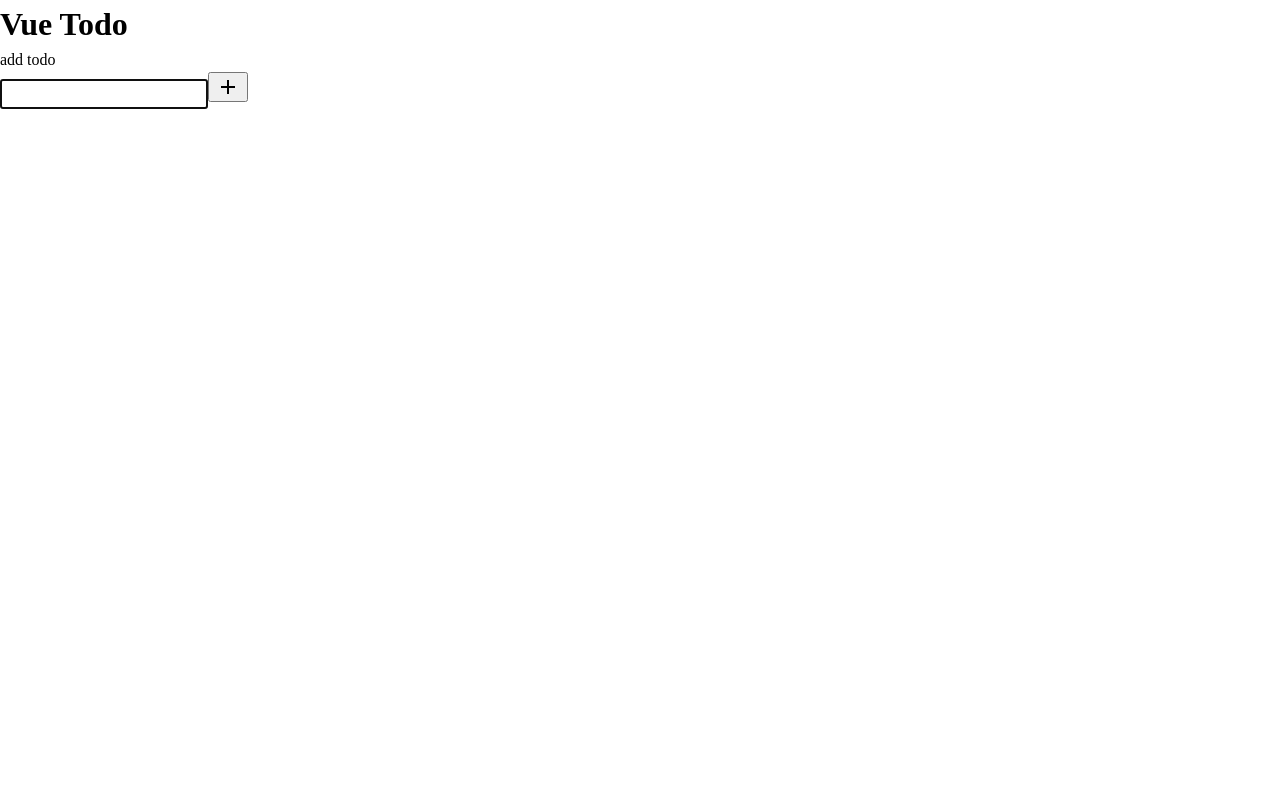
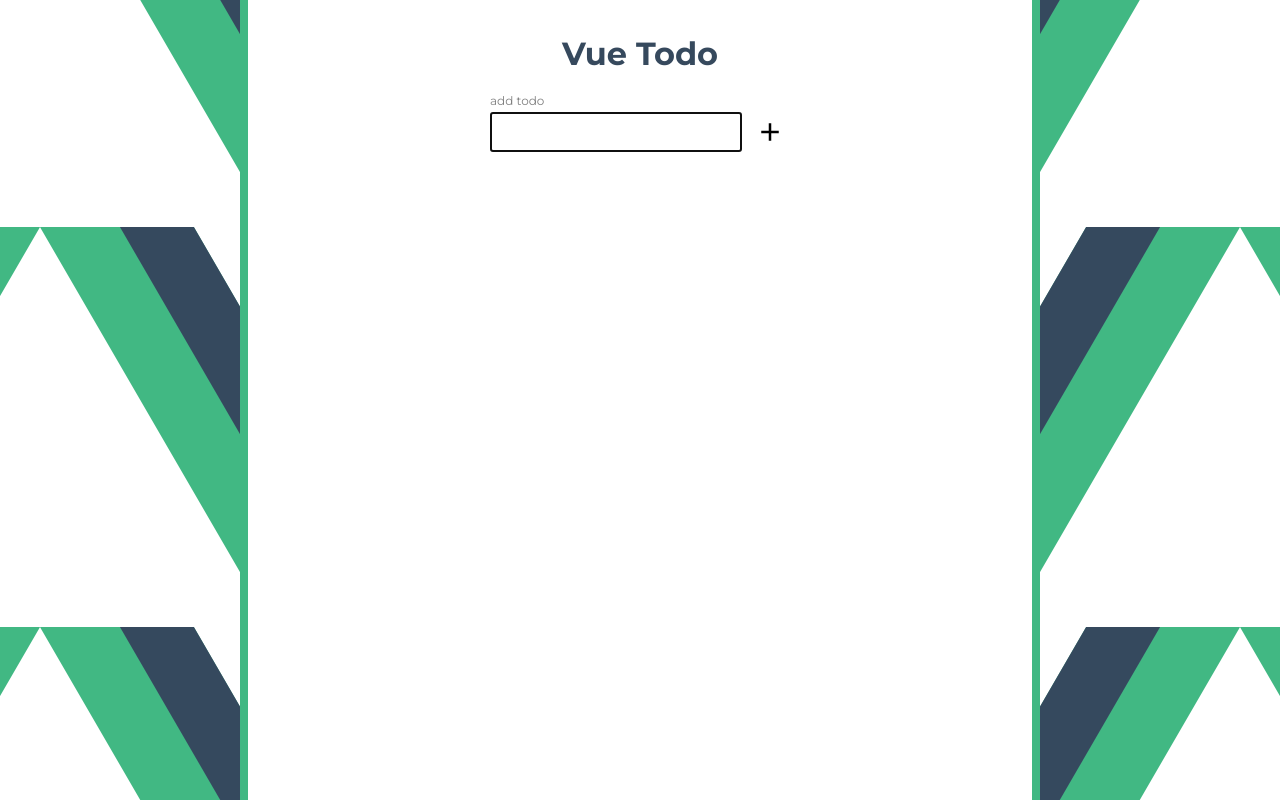
Before and after one commit to colebillys19/vue-todo, a Vue app: page / in a window 1280 px wide. Built offline with nearby package versions, Linux system fonts and the light colour scheme.

Commit message:
Style application.

```diff
--- a/public/body-styles.css
+++ b/public/body-styles.css
@@ -1,4 +1,5 @@
-/* body {
+body {
   background-image: url("logo.png");
   background-position: center;
-} */
+  position: relative;
+}
--- a/src/App/App.css
+++ b/src/App/App.css
@@ -1,3 +1,20 @@
-.temp {
-  background-color: transparent;
+* {
+  font-family: "Montserrat", sans-serif;
+  color: #36495d;
 }
+
+h1 {
+  margin-bottom: 10px;
+  text-align: center;
+}
+
+main {
+  background-color: #ffffff;
+  border-left: 8px solid #41b883;
+  border-right: 8px solid #41b883;
+  height: 100%;
+  margin: 0 auto;
+  min-height: 100vh;
+  padding: 30px 0 60px;
+  width: 800px;
+}
--- a/src/App/App.ts
+++ b/src/App/App.ts
@@ -31,7 +31,7 @@
       this.todoList.toggleStatus(id);
     },
     updateTask() {
-      if (this.editId) {
+      if (this.editInputValue) {
         this.todoList.updateTask(this.editInputValue, this.editId);
         this.editId = "";
         this.editInputValue = "";
--- a/src/components/EditDialog/EditDialog.css
+++ b/src/components/EditDialog/EditDialog.css
@@ -1,3 +1,56 @@
-.temp {
+dialog {
+  border-radius: 10px;
+  border: 0;
+  padding: 54px 30px;
+  position: relative;
+}
+
+.closeButton {
+  align-items: center;
   background-color: transparent;
+  border-radius: 50%;
+  border: 0;
+  display: flex;
+  justify-content: center;
+  padding: 0;
+  position: absolute;
+  right: 8px;
+  top: 8px;
 }
+
+.closeButton:hover {
+  background-color: #f0f0f0;
+  cursor: pointer;
+}
+
+.closeButton img {
+  height: 30px;
+  width: 30px;
+}
+
+.dialogContainer {
+  align-items: center;
+  /* animation-duration: 0.2s; */
+  /* animation-fill-mode: forwards; */
+  /* animation-name: fadeInOpacity; */
+  background-color: rgba(0, 0, 0, 0.5);
+  display: flex;
+  height: 100%;
+  left: 0;
+  min-height: 100vh;
+  /* opacity: 0; */
+  position: absolute;
+  top: 0;
+  width: 100vw;
+}
+
+/*
+@keyframes fadeInOpacity {
+  0% {
+    opacity: 0;
+  }
+  100% {
+    opacity: 1;
+  }
+}
+*/
--- a/src/components/EditDialog/EditDialog.html
+++ b/src/components/EditDialog/EditDialog.html
@@ -1,6 +1,6 @@
 <div @click="setEditId('')" class="dialogContainer">
   <dialog @click.stop="" open>
-    <button @click="setEditId('')">
+    <button @click="setEditId('')" class="closeButton">
       <img alt="close dialog" src="@/assets/close.svg" />
     </button>
     <TodoForm
--- a/src/components/EditDialog/EditDialog.ts
+++ b/src/components/EditDialog/EditDialog.ts
@@ -4,13 +4,18 @@
 export default defineComponent({
   name: "EditDialog",
   components: { TodoForm },
-  // methods: {
-  //   listenForEsc(e) {
-  //     if (e.which === 27) {
-  //       this.setEditId();
-  //     }
-  //   }
-  // },
+  methods: {
+    handleEsc(e: KeyboardEvent) {
+      if (e.key === "Escape") {
+        if (this.setEditId) {
+          this.setEditId("");
+        }
+      }
+    },
+  },
+  mounted() {
+    window.addEventListener("keydown", this.handleEsc);
+  },
   props: {
     editId: String,
     modelValue: String,
@@ -24,4 +29,7 @@
     });
     return { inputValue };
   },
+  unmounted() {
+    window.removeEventListener("keydown", this.handleEsc);
+  },
 });
--- a/src/components/TodoForm/TodoForm.css
+++ b/src/components/TodoForm/TodoForm.css
@@ -1,3 +1,41 @@
-.temp {
+div {
+  display: flex;
+}
+
+form {
+  margin: 0 auto;
+  text-align: left;
+  width: 300px;
+}
+
+input {
+  flex-grow: 1;
+  height: 40px;
+  padding: 0 10px;
+}
+
+label {
+  color: grey;
+  font-size: 12px;
+}
+
+.formButton {
+  align-items: center;
   background-color: transparent;
+  border: none;
+  display: flex;
+  justify-content: center;
+  margin-left: 8px;
+  padding: 0;
+  width: 40px;
 }
+
+.formButton:hover {
+  background-color: #f0f0f0;
+  cursor: pointer;
+}
+
+.formButton img {
+  height: 30px;
+  width: 30px;
+}
--- a/src/components/TodoForm/TodoForm.html
+++ b/src/components/TodoForm/TodoForm.html
@@ -1,4 +1,4 @@
-<form tabindex="-1">
+<form>
   <label for="name">{{ labelText }}</label>
   <div>
     <input
@@ -8,7 +8,11 @@
       type="text"
       v-model="inputValue"
     />
-    <button :tabindex="isEditing ? -1 : 0" @click.prevent="handleSubmit">
+    <button
+      :tabindex="isEditing ? -1 : 0"
+      @click.prevent="handleSubmit"
+      class="formButton"
+    >
       <img :alt="iconAlt" :src="iconSrc" />
     </button>
   </div>
--- a/src/components/TodoTable/TableRow/TableRow.css
+++ b/src/components/TodoTable/TableRow/TableRow.css
@@ -1,3 +1,66 @@
-.temp {
+td {
+  white-space: nowrap;
+}
+
+td:nth-of-type(1) {
+  padding-right: 12px;
+}
+
+td:nth-of-type(1),
+td:nth-of-type(4) {
+  padding: 0;
+  width: 42px;
+}
+
+td:nth-of-type(2) {
+  max-width: 520px;
+  overflow: hidden;
+  text-overflow: ellipsis;
+}
+
+td:nth-of-type(3) {
+  padding: 0;
+}
+
+td:nth-of-type(4) {
+  padding-left: 12px;
+}
+
+.greenText {
+  color: green;
+}
+
+.lineThroughText {
+  text-decoration: line-through;
+}
+
+.rowButton {
+  align-items: center;
   background-color: transparent;
+  border-radius: 50%;
+  border: 0;
+  display: flex;
+  height: 100%;
+  justify-content: center;
+  padding: 0;
+  width: 42px;
 }
+
+.rowButton:hover {
+  background-color: #f0f0f0;
+  cursor: pointer;
+}
+
+.statusButton {
+  background-color: transparent;
+  border: 0;
+  height: 100%;
+  padding: 0 12px;
+  text-align: left;
+  width: 100%;
+}
+
+.statusButton:hover {
+  background-color: #f0f0f0;
+  cursor: pointer;
+}
--- a/src/components/TodoTable/TableRow/TableRow.html
+++ b/src/components/TodoTable/TableRow/TableRow.html
@@ -1,6 +1,10 @@
 <tr>
   <td>
-    <button :tabindex="isEditing ? -1 : 0" @click="setEditId(id)">
+    <button
+      :tabindex="isEditing ? -1 : 0"
+      @click="setEditId(id)"
+      class="rowButton"
+    >
       <img alt="edit todo" src="@/assets/pencil.svg" />
     </button>
   </td>
@@ -8,14 +12,20 @@
   <td>
     <button
       :aria-label="isDone ? 'mark as todo' : 'mark as done'"
+      :class="isDone ? 'lineThroughText' : 'greenText'"
       :tabindex="isEditing ? -1 : 0"
       @click="toggleStatus(id)"
+      class="statusButton"
     >
       {{ isDone ? "done" : "todo" }}
     </button>
   </td>
   <td>
-    <button :tabindex="isEditing ? -1 : 0" @click="deleteTodo(id)">
+    <button
+      :tabindex="isEditing ? -1 : 0"
+      @click="deleteTodo(id)"
+      class="rowButton"
+    >
       <img alt="delete todo" src="@/assets/delete.svg" />
     </button>
   </td>
--- a/src/components/TodoTable/TodoTable.css
+++ b/src/components/TodoTable/TodoTable.css
@@ -1,3 +1,41 @@
-.temp {
-  background-color: transparent;
+table {
+  margin: 32px auto 0;
 }
+
+th,
+td {
+  height: 42px;
+  padding: 0 12px;
+  text-align: left;
+}
+
+td:nth-of-type(2),
+td:nth-of-type(3),
+th:nth-of-type(2),
+th:nth-of-type(3) {
+  border-left: 1px solid grey;
+  border-top: 1px solid grey;
+}
+
+td:nth-of-type(3),
+th:nth-of-type(3) {
+  border-right: 1px solid grey;
+}
+
+th:nth-of-type(2) {
+  width: 284px;
+}
+
+th:nth-of-type(3) {
+  width: 100px;
+}
+
+th:nth-of-type(2),
+th:nth-of-type(3) {
+  background-color: rgba(54, 73, 93, 0.1);
+}
+
+tr:last-of-type td:nth-of-type(2),
+tr:last-of-type td:nth-of-type(3) {
+  border-bottom: 1px solid grey;
+}
--- a/src/components/TodoTable/TodoTable.vue
+++ b/src/components/TodoTable/TodoTable.vue
@@ -2,4 +2,4 @@
 
 <script lang="ts" src="./TodoTable.ts"></script>
 
-<style src="./TodoTable.css" scoped></style>
+<style src="./TodoTable.css"></style>
```
